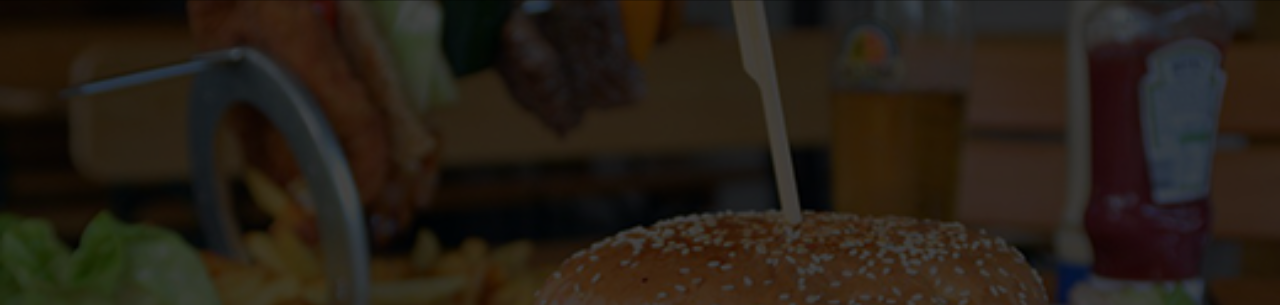
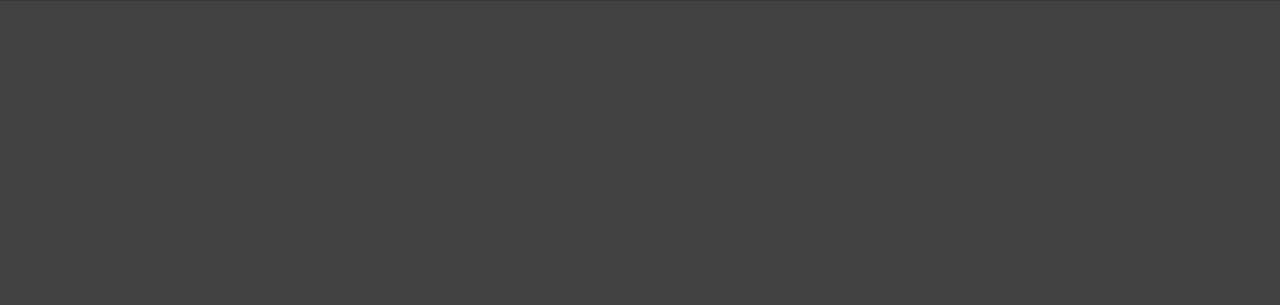
Before and after one commit to AnicetChiza/upVision, a plain HTML site: page index.html in a window 1280 px wide. Shown: the part 83-388 px from the top of the page. Drawn offline with Linux system fonts and the light colour scheme.

Commit message:
add to my repository

```diff
--- a/css/style.css
+++ b/css/style.css
@@ -110,7 +110,7 @@ header div .list .accueil{
     background-size: cover;
     background-position: center;
     background-repeat: no-repeat;
-    background-image: url('../Images/fast_food.jpg');
+    background-image: url('../Images/ja');
 }
 .cover-page .container{
     width: 100%;
```
Also changed, not shown: Images/jaa.jpg (added), Images/jar.jpg (added), Images/jard.webp (added), Images/jardinss.jpg (added), Images/votre-jardin.png (added), 1 other file.
